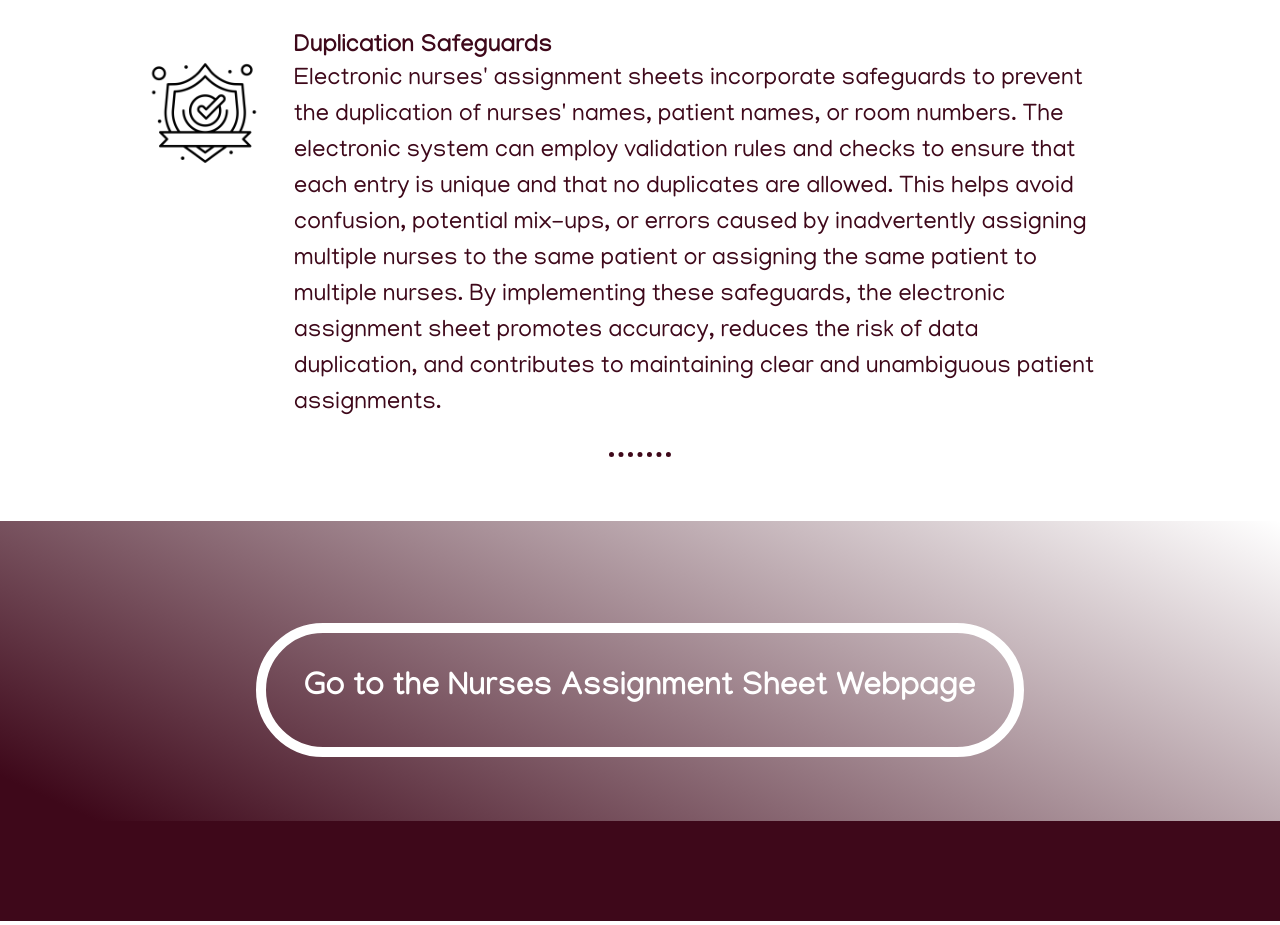
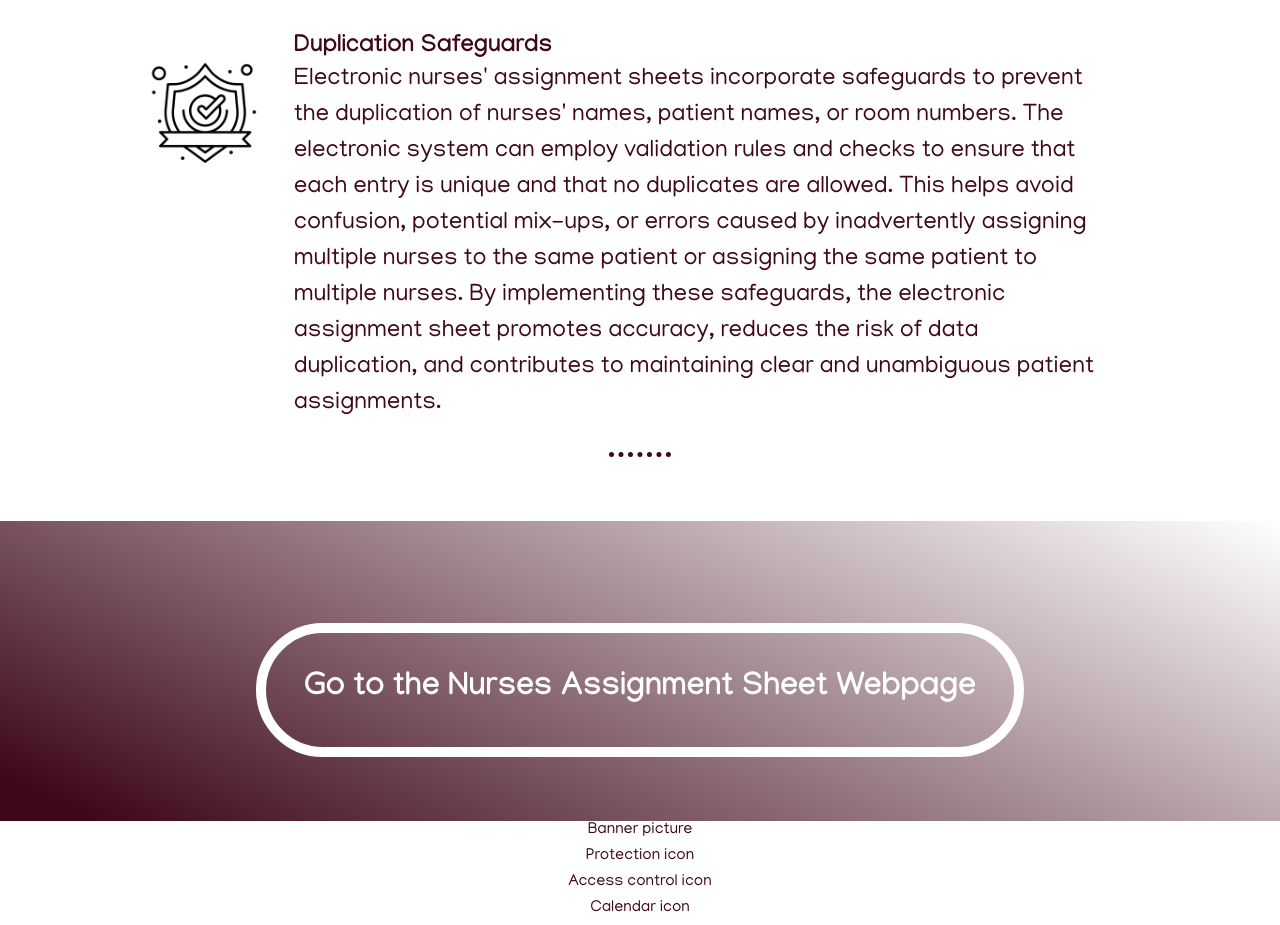
Before and after one commit to Hiba-Mohamed/NAD-AD-Website, a plain HTML site: page index.html in a window 1280 px wide. Shown: the part 2722-3647 px from the top of the page. Drawn offline with Linux system fonts and the light colour scheme.

Commit message:
credits and cleanup

```diff
--- a/index.html
+++ b/index.html
@@ -111,7 +111,7 @@
 
         <nav class="feature-box">
             <figure>
-                <a href="https://www.flaticon.com/free-icons/access-control"> <img class="side-icon" src="access-control.png" alt="controlled access icon"></a>
+                <img class="side-icon" src="access-control.png" alt="controlled access icon">
             </figure>
             <article>
                    <h4>Regulated access</h4>
@@ -123,7 +123,7 @@
 
           <nav class="feature-box">
             <figure>
-            <a href=""> <img class="side-icon" src="calendar.png" alt=""></a>
+            <img class="side-icon" src="calendar.png" alt="">
             </figure>
 
             <article>
@@ -134,7 +134,7 @@
 
             <nav class="feature-box">
             <figure>
-            <a href=""> <img class="side-icon" src="protection.png" alt=""></a>
+            <img class="side-icon" src="protection.png" alt="">
             </figure>
 
             <article>
@@ -156,10 +156,14 @@
        <a class="NAS-direct" href="https://hiba-mohamed.github.io/Nurses-Assignment-Sheet/">Go to the Nurses Assignment Sheet Webpage</a>
     </nav>
 
-    <nav id="credits">
-
-    </nav>
-
 <script src="function.js"></script>
 </body>
+<footer>
+    <ul class="credits-list">
+      <li><a href="https://www.himss.org/sites/hde/files/media/image/2020/03/11/demonstrating-the-value-of-nursing-care-through-use-of-a-unique-nurse-identifier-1200x630.png" target="_blank">Banner picture</a></li>
+      <li><a href="https://www.flaticon.com/free-icons/guarantee" target="_blank">Protection icon</a></li>
+      <li><a href="https://www.flaticon.com/free-icons/access-control" target="_blank">Access control icon</a></li>
+      <li><a href="https://www.flaticon.com/free-icons/calendar" target="_blank">Calendar icon</a></li>
+    </ul>
+  </footer>
 </html>
--- a/style.css
+++ b/style.css
@@ -320,3 +320,25 @@
   background-color: #fdfcfc;
 
 }
+
+footer {
+  text-align: center;
+}
+
+.credits-list {
+  list-style: none;
+  padding: 0;
+}
+
+.credits-list li {
+  margin-bottom: 8px;
+}
+
+.credits-list a {
+  color: rgb(62, 8, 26);
+  text-decoration: none;
+}
+
+.credits-list a:hover {
+  text-decoration: underline;
+}
```
